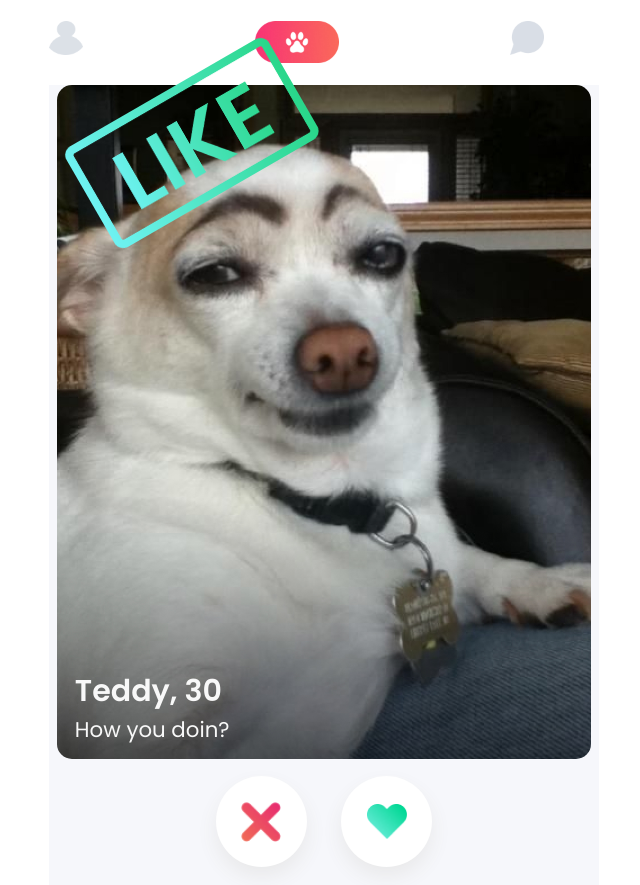
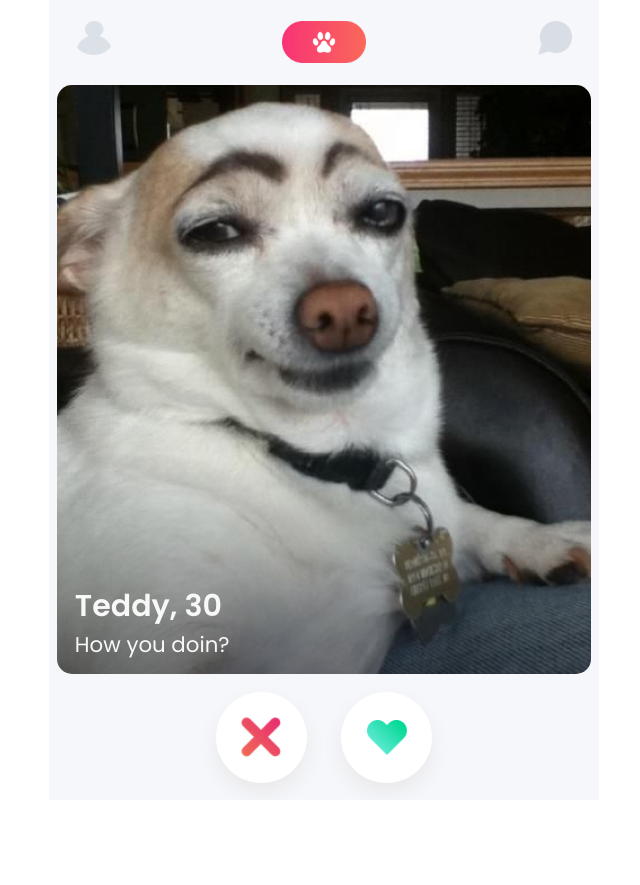
Before and after one commit to Yahya-Asadi/dog-tinder, a plain HTML site: page index.html in a window 1280 px wide. Shown: the whole page, without its empty margins (316-956 px from the left). After the commit the page ends 800 px from the top, so only its background shows below. Drawn offline with Linux system fonts and the light colour scheme.

Commit message:
moves nav into container and removes body width and adds display none to accept states

```diff
--- a/css/style.css
+++ b/css/style.css
@@ -3,10 +3,9 @@
 }
 
 body {
+  margin: 0;
   padding: 0;
   font-family: "Poppins", sans-serif;
-  width: 550px;
-  margin: 0 auto;
 }
 img {
   width: 100%;
@@ -23,6 +22,7 @@ img {
 }
 
 nav {
+  width: 100%;
   max-width: 90%;
   display: flex;
   justify-content: space-between;
@@ -45,6 +45,8 @@ nav {
   display: flex;
   flex-direction: column;
   object-fit: cover;
+  margin: 0;
+  padding: 0;
   margin-left: 2em;
   margin-right: 2em;
   padding-left: 1.1em;
@@ -55,9 +57,15 @@ nav {
   border-radius: 15px;
 }
 
-.accept-state {
-  width: 234px;
+.accept-state-div {
+  margin-top: 4em;
+  width: 240px;
   transform: rotate(-30deg);
+}
+
+.state-nope,
+.state-like {
+  display: none;
 }
 
 .chat-div {
--- a/index.html
+++ b/index.html
@@ -13,18 +13,23 @@
     <title>Dog Tinder</title>
   </head>
   <body>
-    <nav>
-      <img src="images/icon-profile.png" class="icon-profile" />
-      <img src="images/logo.png" class="icon-logo" />
-      <img src="images/icon-chat.png" class="icon-chat" />
-    </nav>
     <div class="container">
+      <nav>
+        <img src="images/icon-profile.png" class="icon-profile" />
+        <img src="images/logo.png" class="icon-logo" />
+        <img src="images/icon-chat.png" class="icon-chat" />
+      </nav>
       <div class="container-main">
         <div class="accept-state-div">
           <img
-            class="accept-state"
+            class="state-like"
             alt="Liked before"
             src="images/badge-like.png"
+          />
+          <img
+            class="state-nope"
+            alt="Liked before"
+            src="images/badge-nope.png"
           />
         </div>
         <div class="chat-div">
```
